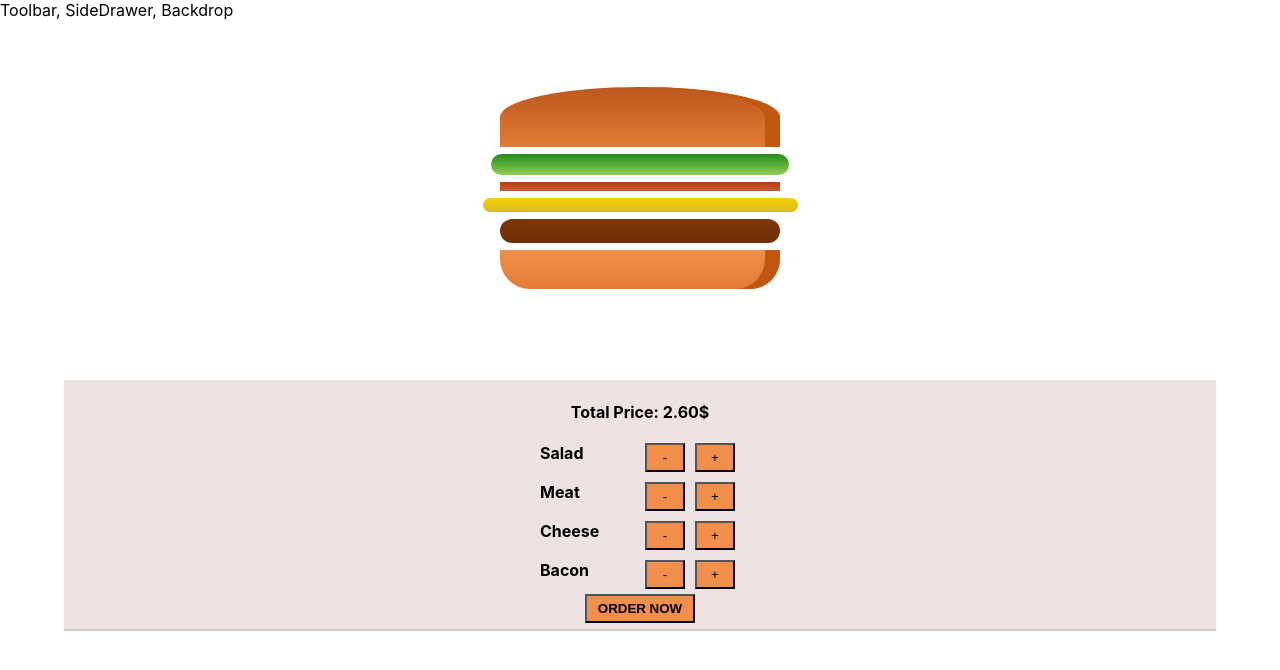
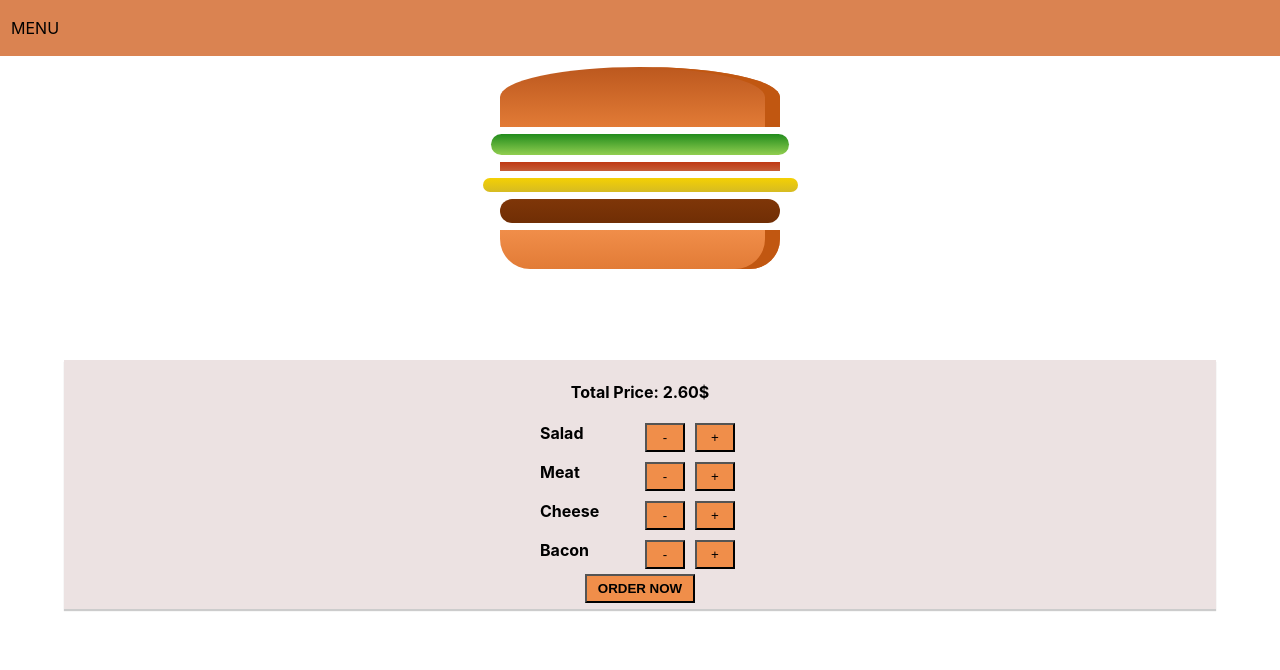
Before and after one commit to Stevan-Radovanovic/BurgerBuilder-WebApp, a React (Create React App) app in the folder bb1/: page / in a window 1280 px wide. Shown: the top 670 px of the page. Built offline with nearby package versions, Linux system fonts and the light colour scheme.

Commit message:
Added toolbar

```diff
--- a/bb1/src/components/Layout/Layout.js
+++ b/bb1/src/components/Layout/Layout.js
@@ -1,12 +1,11 @@
-import React from "react";
-import css from "./Layout.module.css";
+import React from 'react';
+import css from './Layout.module.css';
+import Toolbar from '../Navigation/Toolbar/Toolbar';
 
 const Layout = (props) => (
   <React.Fragment>
-    <div>Toolbar, SideDrawer, Backdrop</div>
-    <main className={css.Content}>
-      {props.children}
-    </main>
+    <Toolbar />
+    <main className={css.Content}>{props.children}</main>
   </React.Fragment>
 );
 
--- /dev/null
+++ b/bb1/src/components/Navigation/Toolbar/Toolbar.js
@@ -0,0 +1,14 @@
+import React from 'react';
+import classes from './Toolbar.module.css';
+
+const Toolbar = (props) => {
+  return (
+    <div className={classes.Toolbar}>
+      <header>
+        <div>MENU</div>
+      </header>
+    </div>
+  );
+};
+
+export default Toolbar;
--- /dev/null
+++ b/bb1/src/components/Navigation/Toolbar/Toolbar.module.css
@@ -0,0 +1,12 @@
+.Toolbar {
+  position: fixed;
+  display: flex;
+  justify-content: space-between;
+  top: 0px;
+  left: 0px;
+  align-items: center;
+  height: 56px;
+  width: 100%;
+  background-color: #da8351;
+  padding: 0 11px;
+}
```
